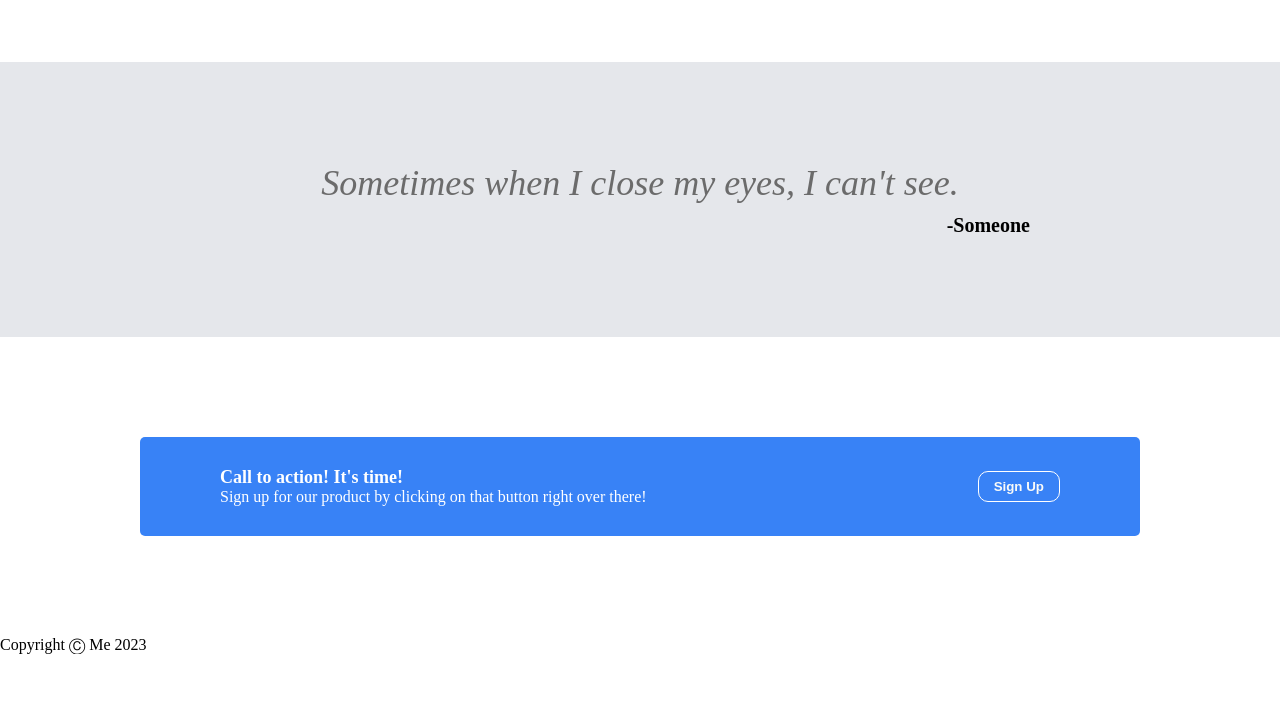
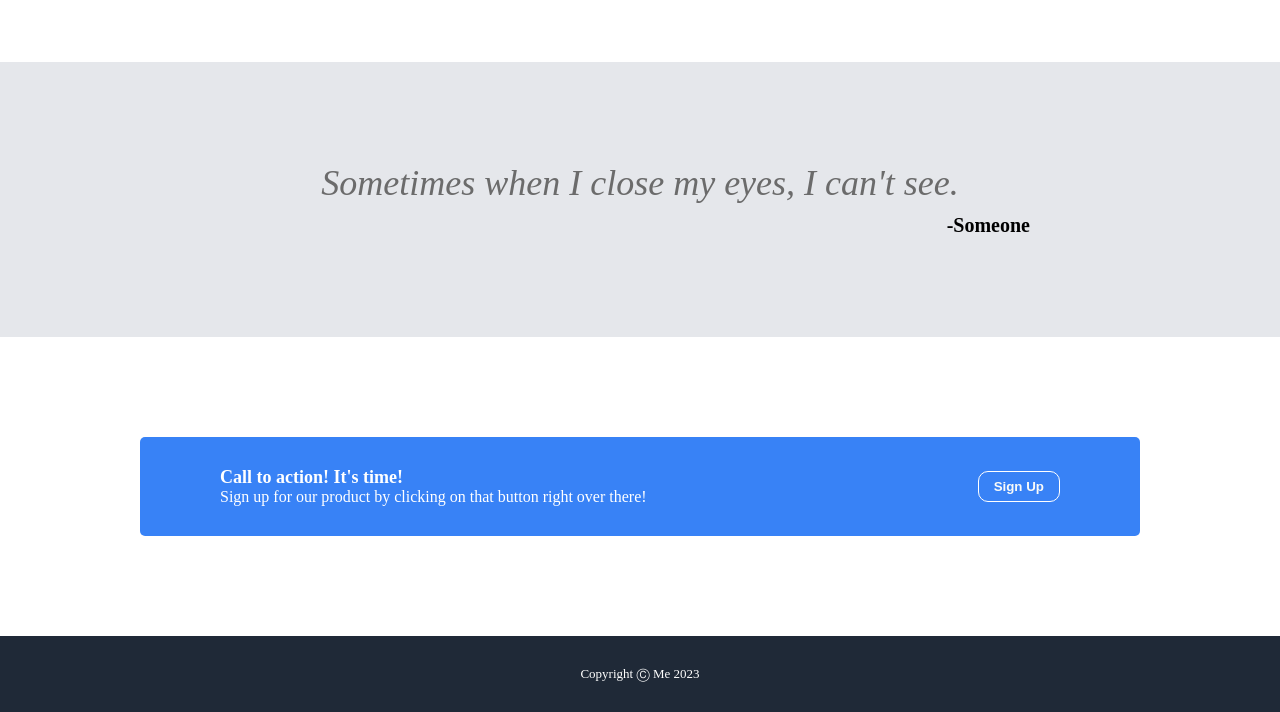
Before and after one commit to chrishus/landing-page, a plain HTML site: page index.html in a window 1280 px wide. Shown: the part 711-1423 px from the top of the page. Before the commit the page ends 1365 px from the top, so only its background shows below. Drawn offline with Linux system fonts and the light colour scheme.

Commit message:
finish footer

```diff
--- a/styles.css
+++ b/styles.css
@@ -164,3 +164,15 @@ button {
     width: auto;
     padding: 7px 15px;
 }
+
+/* footer */
+
+.footer {
+    background-color: #1f2937;
+    color: white;
+    font-size: small;
+    padding: 30px;
+    display: flex;
+    justify-content: center;
+    align-items: center;
+}
```
